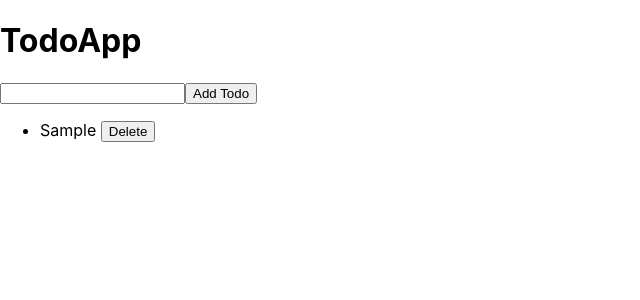
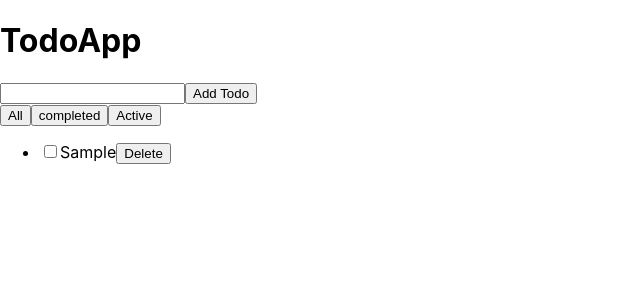
Before and after one commit to ragss8/Todo-React-app, a React (Create React App) app: page / in a window 1280 px wide. Both pictures are taken after typing "Sample" into the empty fields and a click on the button "Add Todo". Shown: the top 300 px of the page, without its empty margins (0-640 px from the left). Built offline with nearby package versions, Linux system fonts and the light colour scheme.

Commit message:
Update App.js

```diff
--- a/src/App.js
+++ b/src/App.js
@@ -1,16 +1,22 @@
-import React,{useState} from "react";
+import React, { useState } from "react";
 
-function TodoApp(){
-  const [todos , setTodos] = useState([]);  //set the todolist and initialize it as empty
-  const [inputValue , setInputValue] = useState(''); //set the inputValue to null
+function TodoApp() {
+  const [todos, setTodos] = useState([]);  //set the todolist and initialize it as empty
+  const [inputValue, setInputValue] = useState(""); //set the inputValue to null
+  const [completedTodo, setCompletedTodo] = useState([]);
+  const [filter, setFilter] = useState("all");
 
-  const handleInputChange = (event) =>{
+  const handleInputChange = (event) => {
     setInputValue(event.target.value);   //set the input with the InputValue
   };
 
   const handelAddTodo = () => {
-    if(inputValue.trim() !== ''){
-      setTodos([...todos, inputValue]);  //spread list is used here to expand the todo added to the todos
+    if (inputValue.trim() !== "") {
+      const newTodo = {
+        text: inputValue,
+        completed: false,         //here complete is set to false as it is not set
+      };
+      setTodos([...todos, newTodo]);  //spread list is used here to expand the todo added to the todos
       setInputValue(''); //reset the inputValue to null with this function
     }
   };
@@ -19,20 +25,70 @@
     const updatedTodos = [...todos];
     updatedTodos.splice(index, 1);
     setTodos(updatedTodos);
-  }
+  };
 
-  return(
+  const handleToggleTodo = (index) => {
+    const updatedTodos = [...todos];      //we just mutate and put the todos into the updated Todos list
+    updatedTodos[index] = {
+      ...updatedTodos[index],  //Creates a new object by spreading the properties of the existing todo item and updating the completed property
+      completed: !updatedTodos[index].completed, //We toggle the completed property by negating its current value using !.
+    };
+
+    if (updatedTodos[index].completed) {   //if that index of updatedTodos list is checked it is inserted into setCompletedTodo list
+      setCompletedTodo([...completedTodo, updatedTodos[index]]);  //we add it to the completedTodos array by spreading the existing completed todos and adding the updated todo item.
+    } else {
+      const filteredcompletedTodos = completedTodo.filter(
+        (todo) => todo !== updatedTodos[index]
+      );
+      setCompletedTodo(filteredcompletedTodos);
+    }
+    setTodos(updatedTodos);
+  };
+
+  const handleFilterChange = (filterType) => {
+    setFilter(filterType);
+  };
+
+  return (
     <div>
       <h1>TodoApp</h1>
-      <input type="text" value={inputValue} onChange={handleInputChange}/>
+      <input type="text" value={inputValue} onChange={handleInputChange} />
       <button onClick={handelAddTodo}>Add Todo</button>
+      <div>
+        <button onClick={() => handleFilterChange("all")}>All</button>
+        <button onClick={() => handleFilterChange("completed")}>completed</button>
+        <button onClick={() => handleFilterChange("active")}>Active</button>
+      </div>
       <ul>
-        {todos.map((todo,index) =>(      //we call the map function to allocate the todos to their respective indexes
-          <li key={index}>{todo} <button onClick={handleDeleteTodo}>Delete</button></li>  //li has a key to map the indexs of todos added and adds a todo within
-        ))}
+        {todos.map((todo, index) => {
+          if (
+            filter === "all" ||
+            (filter === "completed" && todo.completed) ||
+            (filter === "active" && !todo.completed)
+          ) {
+            return (
+              <li key={index}>
+                <input
+                  type="checkbox"
+                  checked={todo.completed}
+                  onChange={() => handleToggleTodo(index)}
+                />
+                <span
+                  style={{
+                    textDecoration: todo.completed ? "line-through" : "none",
+                  }}
+                >
+                  {todo.text}
+                </span>
+                <button onClick={() => handleDeleteTodo(index)}>Delete</button>
+              </li>
+            );
+          }
+          return null;
+        })}
       </ul>
     </div>
   );
 }
 
-export default TodoApp;
+export default TodoApp
```
